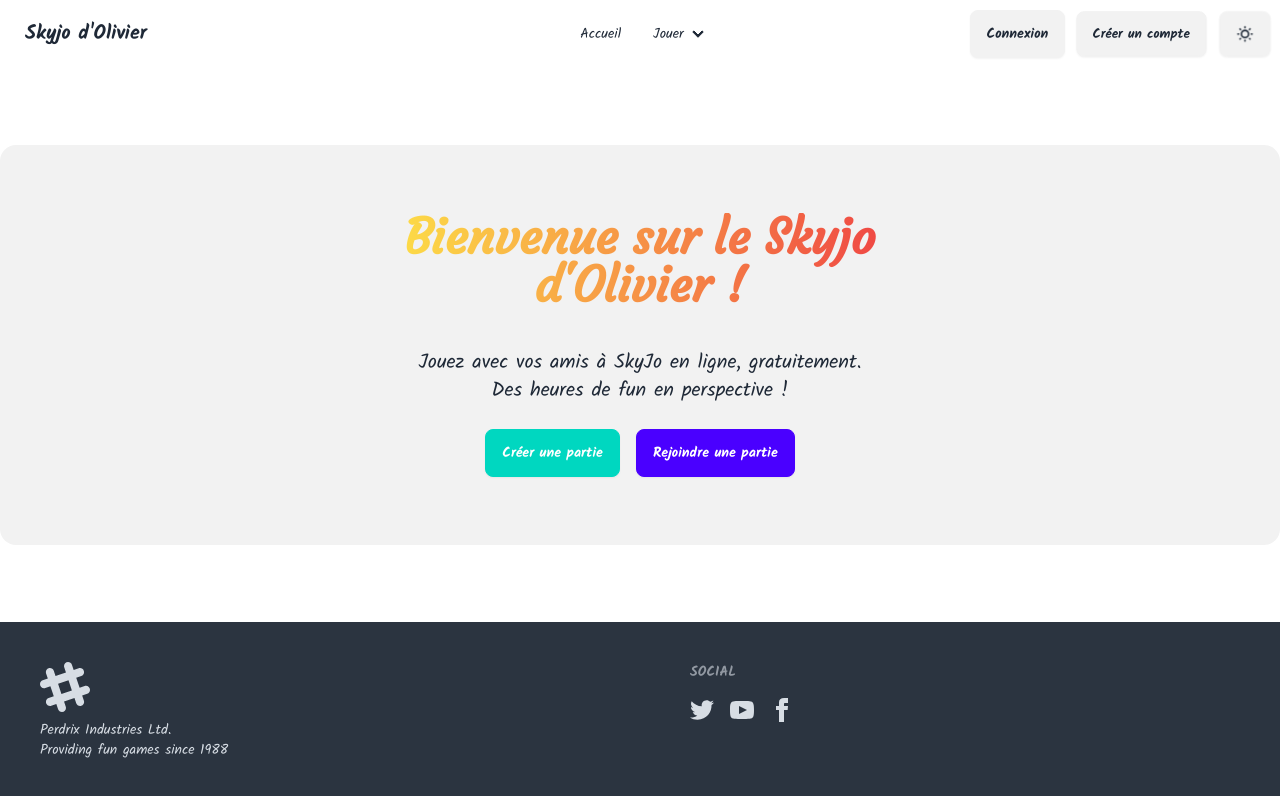
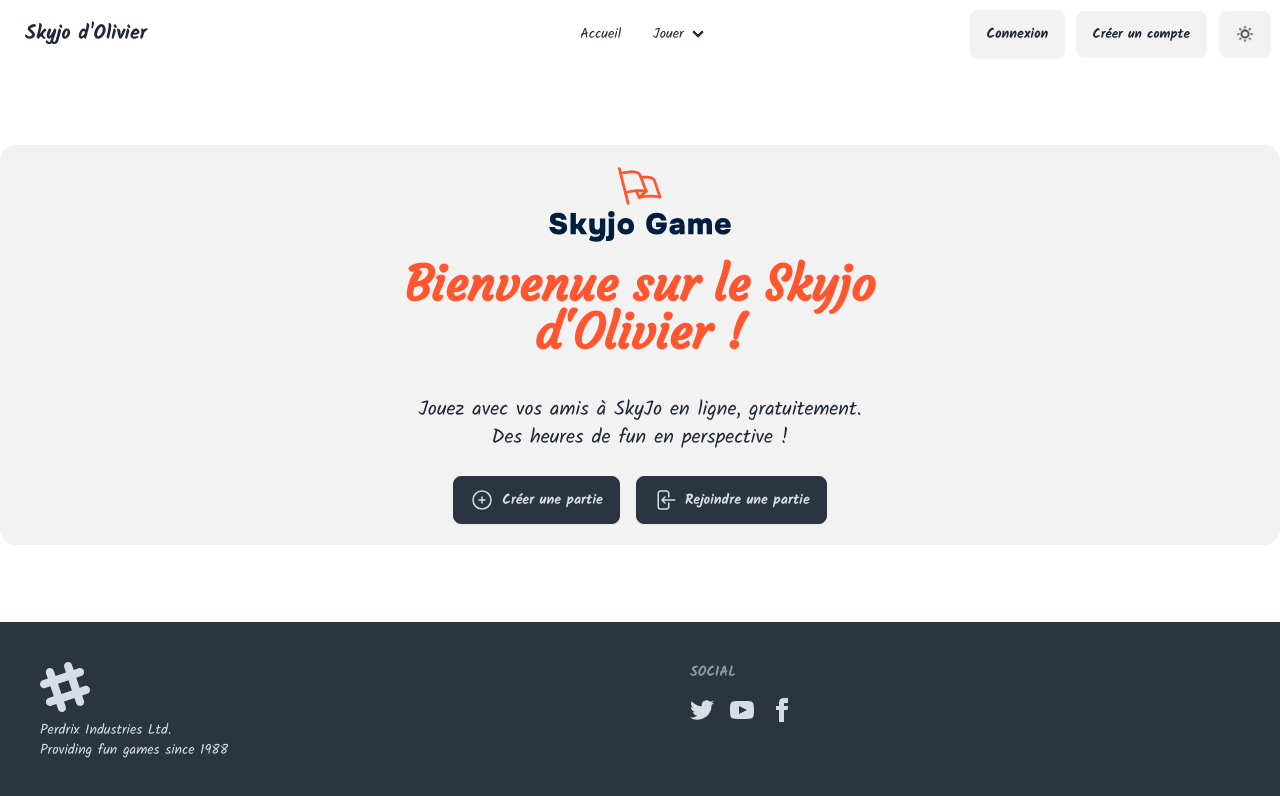
Before and after one commit to operdrix/skyjo-react, a React (Vite) app in the folder frontend/: page / in a window 1280 px wide. Shown: the top 796 px of the page. Built offline with nearby package versions, Linux system fonts and the light colour scheme.

Commit message:
amélioration du design de la page d'accueil

```diff
--- a/frontend/src/App.tsx
+++ b/frontend/src/App.tsx
@@ -3,22 +3,46 @@ import { Link } from "react-router-dom";
 function App() {
 
   return (
+    <div className="flex-1 container mx-auto flex items-center">
       <div className="flex flex-col justify-center w-full">
-      <div className="hero bg-base-200 rounded-box lg:min-h-[50vh]">
+        <div className="hero bg-base-200 sm:rounded-box min-h-[50vh]">
           <div className="hero-content text-center">
             <div className="max-w-lg">
+              <img
+                src="/images/logo.svg"
+                alt="SkyJo"
+                className="mx-auto"
+              />
               <h1
-              className="h-28 text-5xl font-bold bg-gradient-to-r from-yellow-300 to-red-500 bg-clip-text text-transparent font-courgette"
+                className="text-5xl font-bold text-[#ff5630] font-courgette py-4"
               >
                 Bienvenue sur le Skyjo d'Olivier !
               </h1>
               <p className="py-6 text-xl">
                 Jouez avec vos amis à SkyJo en ligne, gratuitement.<br />Des heures de fun en perspective !
               </p>
-            <p className="flex flex-row justify-center space-x-4">
-              <Link to={'/create'} className="btn btn-accent text-white">Créer une partie</Link>
-              <Link to={'/public-rooms'} className="btn btn-primary text-white">Rejoindre une partie</Link>
+              <p className="flex flex-wrap justify-center gap-4">
+                <Link
+                  to={'/create'}
+                  className="btn btn-neutral w-full sm:w-auto"
+                >
+                  <svg xmlns="http://www.w3.org/2000/svg" fill="none" viewBox="0 0 24 24" strokeWidth={1.5} stroke="currentColor" className="size-6">
+                    <path strokeLinecap="round" strokeLinejoin="round" d="M12 9v6m3-3H9m12 0a9 9 0 1 1-18 0 9 9 0 0 1 18 0Z" />
+                  </svg>
+
+                  Créer une partie
+                </Link>
+                <Link
+                  to={'/public-rooms'}
+                  className="btn btn-neutral w-full sm:w-auto"
+                >
+                  <svg xmlns="http://www.w3.org/2000/svg" fill="none" viewBox="0 0 24 24" strokeWidth={1.5} stroke="currentColor" className="size-6">
+                    <path strokeLinecap="round" strokeLinejoin="round" d="M15.75 9V5.25A2.25 2.25 0 0 0 13.5 3h-6a2.25 2.25 0 0 0-2.25 2.25v13.5A2.25 2.25 0 0 0 7.5 21h6a2.25 2.25 0 0 0 2.25-2.25V15M12 9l-3 3m0 0 3 3m-3-3h12.75" />
+                  </svg>
+                  Rejoindre une partie
+                </Link>
               </p>
+            </div>
           </div>
         </div>
       </div>
--- a/frontend/src/AppLayout.tsx
+++ b/frontend/src/AppLayout.tsx
@@ -8,15 +8,11 @@ const AppLayout = () => {
 
   return (
     <Drawer>
-
       <div className="flex flex-col min-h-screen font-kalam">
         <Header />
-        <div className="flex-1 container mx-auto flex items-center">
-          <Outlet />
-        </div>
+        <Outlet />
         <Footer />
       </div>
-
     </Drawer>
   )
 }
```
Also changed, not shown: frontend/public/images/logo.svg (renamed from frontend/public/favicon.svg). Lines whose indentation alone changed are shown as unchanged.
